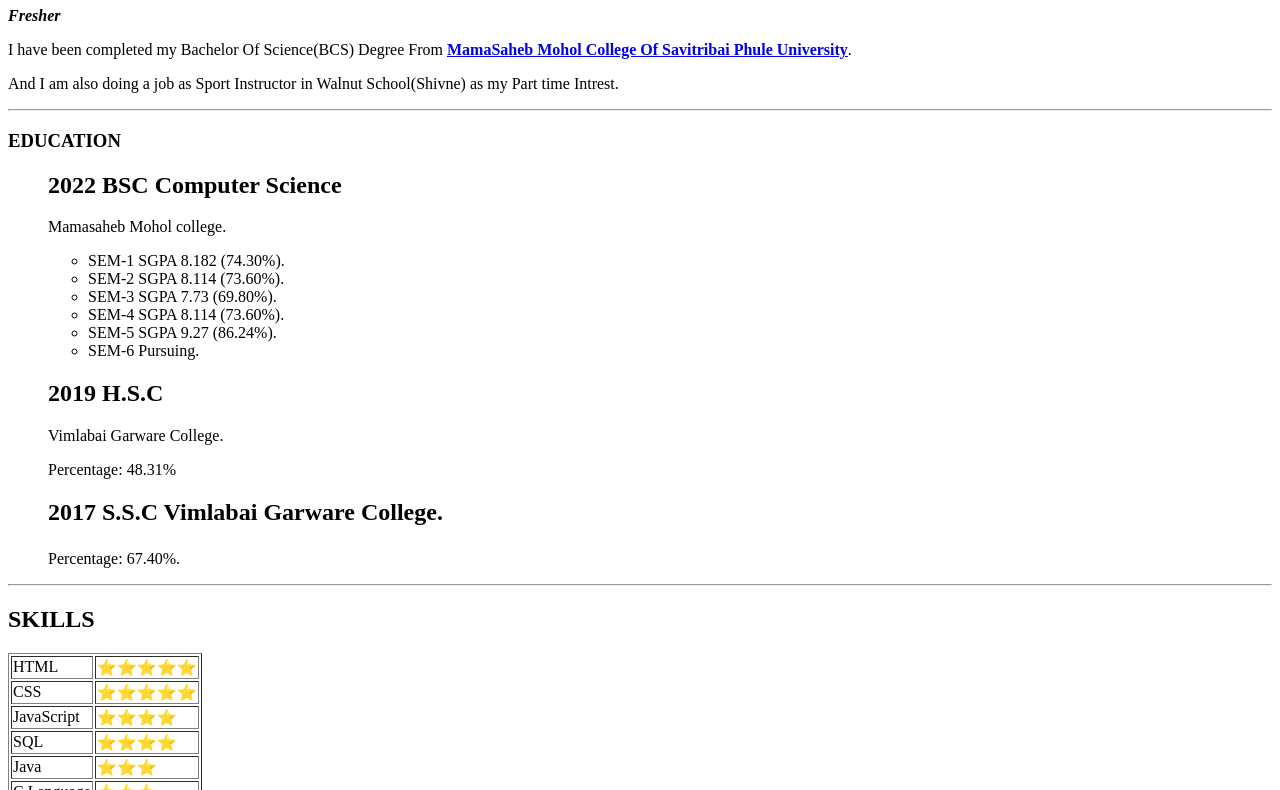
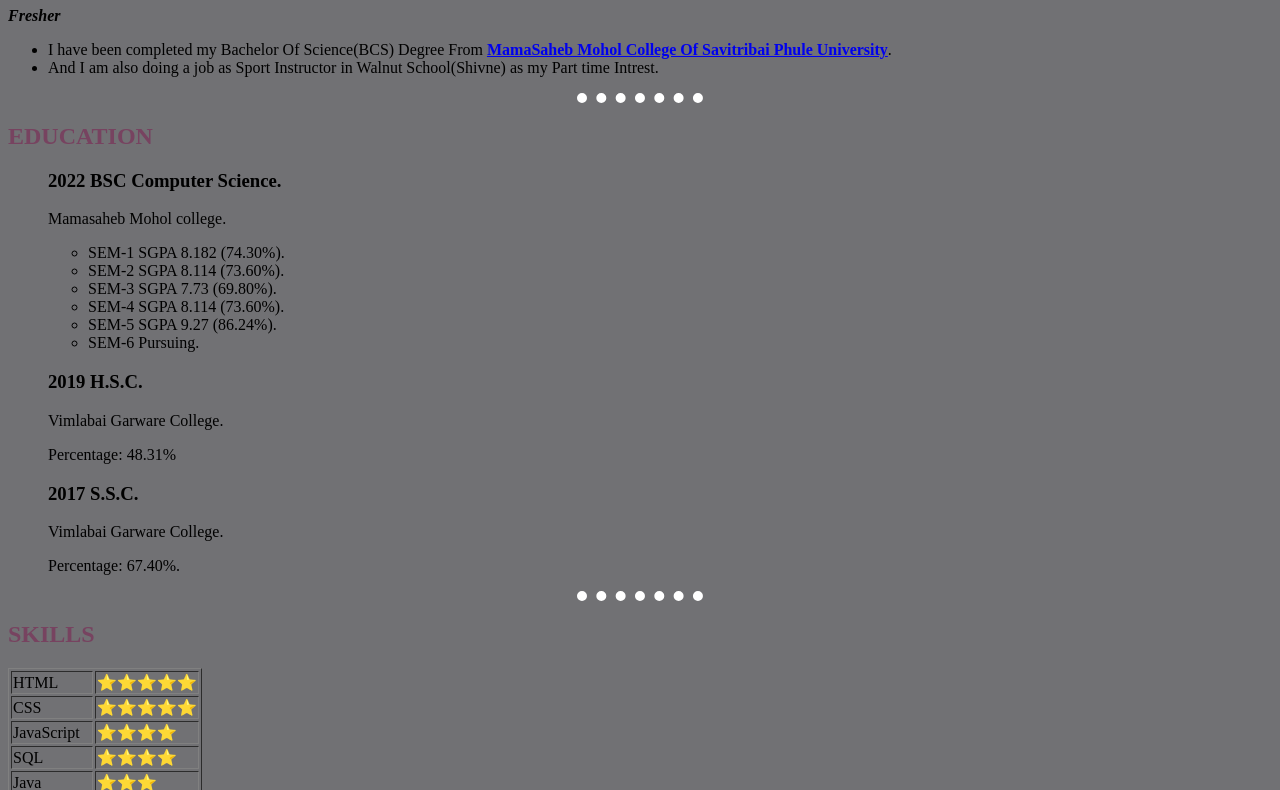
Before and after one commit to rohitbhagat20/Resume, a plain HTML site: page index.html in a window 1280 px wide. Shown: the part 185-975 px from the top of the page. Drawn offline with Linux system fonts and the light colour scheme.

Commit message:
Add files via upload

```diff
--- /dev/null
+++ b/design.css
@@ -0,0 +1,15 @@
+body{
+  background-color: #717174;
+}
+
+hr{
+  width:10%;
+border-width:10px;
+border-color:white;
+border-style: none;
+  border-top-style: dotted;
+}
+
+h1,h2{
+  color:#774360;
+}
--- a/index.html
+++ b/index.html
@@ -3,20 +3,29 @@
   <head>
     <meta charset="utf-8">
     <title>Rohit's</title>
+  <link rel="stylesheet" href="design.css">
   </head>
   <body>
 
 <img height="100" width="100"src="Img.png" alt="Rohit Profile Picture">
-<h1>Rohit Bhagat</h1>
+<h1>Rohit Ramdas Bhagat.</h1>
 <p><em><b>Fresher</em></b></p>
-<p>I have been completed my Bachelor Of Science(BCS) Degree From <strong><a href="http://www.pdeamoholcollege.edu.in/">
-  MamaSaheb Mohol College Of Savitribai Phule University</a></strong>.</p>
-  <p>And I am also doing a job as Sport Instructor in Walnut School(Shivne) as my Part time Intrest.</p>
+<ul>
+  <li>
+    I have been completed my Bachelor Of Science(BCS) Degree From <strong><a href="http://www.pdeamoholcollege.edu.in/">
+      MamaSaheb Mohol College Of Savitribai Phule University</a></strong>.
+  </li>
+  <li>
+And I am also doing a job as Sport Instructor in Walnut School(Shivne) as my Part time Intrest.
+  </li>
+
+</ul>
+
   <hr>
-  <h3>EDUCATION</h3>
+  <h2>EDUCATION</h2>
 <ul>
 
-<p><h2>2022   BSC Computer Science</h2></p>
+<p><h3>2022   BSC Computer Science.</h3></p>
 <p>Mamasaheb Mohol college.</p>
 
 
@@ -30,13 +39,14 @@
   <li>SEM-6 Pursuing.</li>
 </ul>
 
-<p><h2>2019 H.S.C </h2></p>
+<p><h3>2019 H.S.C. </h3></p>
 <p>Vimlabai Garware College.</p>
   Percentage: 48.31%
 </ul>
 
 <ul>
-  <p> <h2> 2017  S.S.C Vimlabai Garware College.</p></h2>
+  <p> <h3> 2017  S.S.C.</p></h3>
+  <p> Vimlabai Garware College.</p>
   <p>Percentage: 67.40%.</p>
 </ul>
 <hr>
```
Also changed, not shown: contact_me.html (+1 -0 lines), personal_intrest.html (+5 -4 lines).
